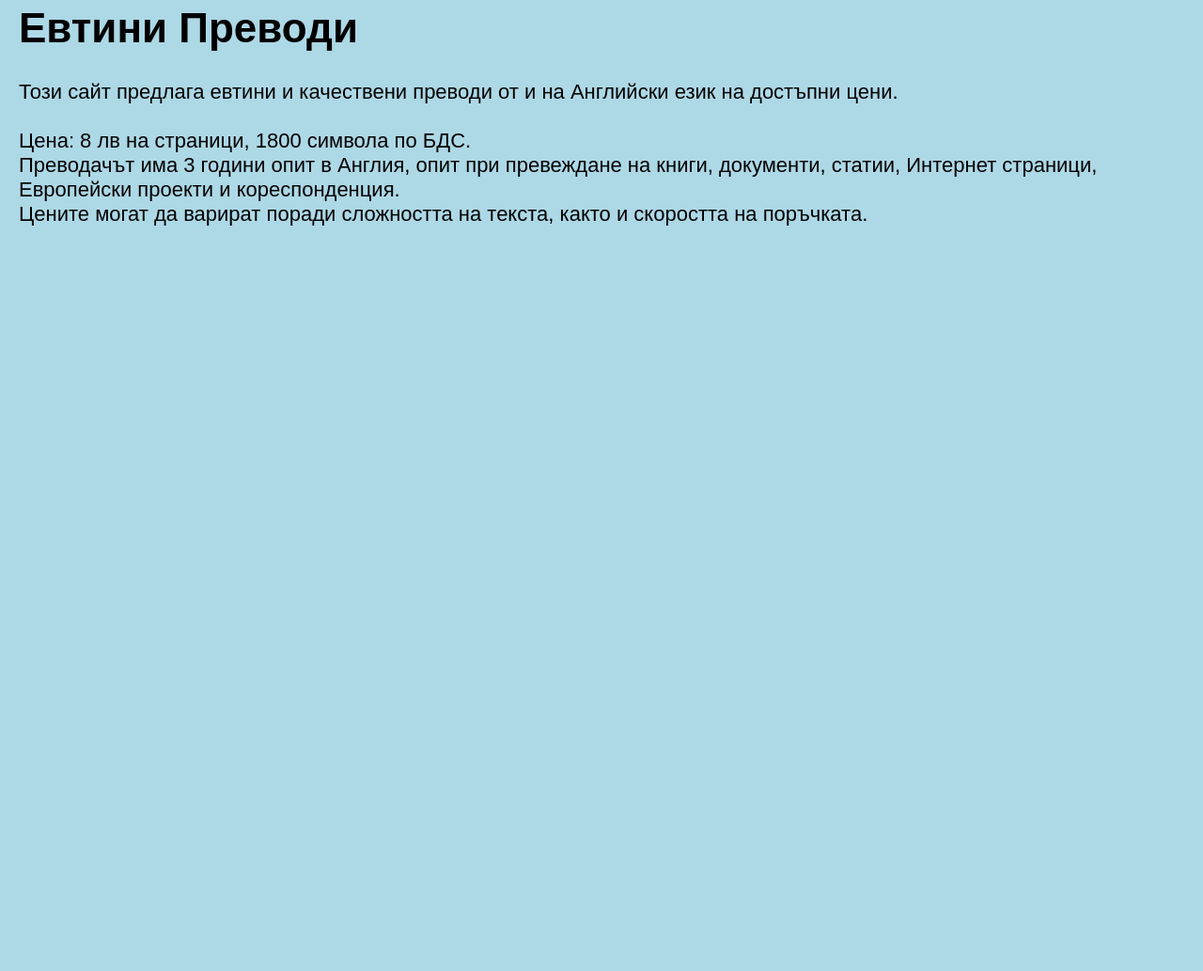
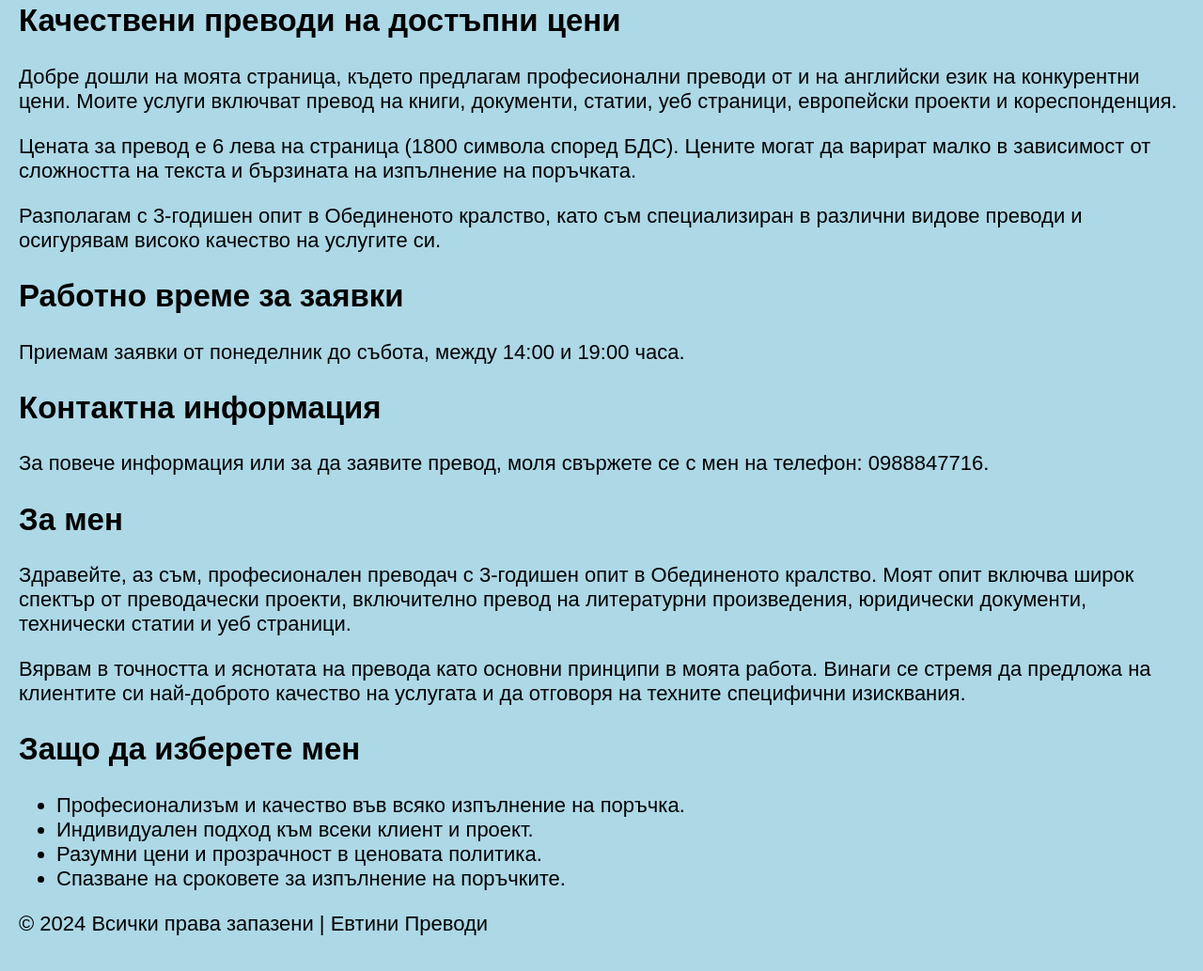
Before and after one commit to rt20bg/Prevodach, a plain HTML site: page index.html in a window 1280 px wide. Shown: the part 411-1444 px from the top of the page at 94% size. Before the commit the page ends 800 px from the top, so only its background shows below. Drawn offline with Linux system fonts and the light colour scheme.

Commit message:
Add files via upload

```diff
--- a/index.html
+++ b/index.html
@@ -3,9 +3,9 @@
 <head>
     <title>Евтини Преводи Английски</title>
     <meta charset="UTF-8">
-    <meta name="description" content="A brief description of your website's content.">
-    <meta name="keywords" content="keyword1, keyword2, keyword3, keyword4">
-    <meta name="author" content="Your Name or Company">
+<meta name="description" content="Професионални преводи от Английски на Български език. Високо качество, достъпни цени и над 3 години опит в Обединеното кралство.">
+<meta name="keywords" content="преводи английски, преводи английски цена, преводач от английски на български, преводач от български на английски, превод на уебсайтове">
+
     <meta name="viewport" content="width=device-width, initial-scale=1.0">
     <style>
         body {
@@ -61,13 +61,41 @@
 </div>
 
 <div class="content">
-    <h1>Евтини Преводи</h1>
-    <p>Този сайт предлага евтини и качествени преводи от и на Английски език на достъпни цени.<br><br>
-	Цена: 8 лв на страници, 1800 символа по БДС.<br>
+        <section>
+            <h2>Качествени преводи на достъпни цени</h2>
+            <p>Добре дошли на моята страница, където предлагам професионални преводи от и на английски език на конкурентни цени. Моите услуги включват превод на книги, документи, статии, уеб страници, европейски проекти и кореспонденция.</p>
+            <p>Цената за превод е 6 лева на страница (1800 символа според БДС). Цените могат да варират малко в зависимост от сложността на текста и бързината на изпълнение на поръчката.</p>
+            <p>Разполагам с 3-годишен опит в Обединеното кралство, като съм специализиран в различни видове преводи и осигурявам високо качество на услугите си.</p>
+        </section>
+        <section>
+            <h2>Работно време за заявки</h2>
+            <p>Приемам заявки от понеделник до събота, между 14:00 и 19:00 часа.</p>
+        </section>
 
-	Преводачът има 3 години опит в Англия, опит при превеждане на книги, документи, статии, Интернет страници, Европейски проекти и кореспонденция.<br>
-	Цените могат да варират поради сложността на текста, както и скоростта на поръчката.
+		        <section>
+            <h2>Контактна информация</h2>
+            <p>За повече информация или за да заявите превод, моля свържете се с мен на телефон: 0988847716.</p>
+        </section>
 
+        <section>
+            <h2>За мен</h2>
+            <p>Здравейте, аз съм, професионален преводач с 3-годишен опит в Обединеното кралство. Моят опит включва широк спектър от преводачески проекти, включително превод на литературни произведения, юридически документи, технически статии и уеб страници.</p>
+            <p>Вярвам в точността и яснотата на превода като основни принципи в моята работа. Винаги се стремя да предложа на клиентите си най-доброто качество на услугата и да отговоря на техните специфични изисквания.</p>
+        </section>
+        <section>
+            <h2>Защо да изберете мен</h2>
+            <ul>
+                <li>Професионализъм и качество във всяко изпълнение на поръчка.</li>
+                <li>Индивидуален подход към всеки клиент и проект.</li>
+                <li>Разумни цени и прозрачност в ценовата политика.</li>
+                <li>Спазване на сроковете за изпълнение на поръчките.</li>
+            </ul>
+        </section>
+
+    </main>
+    <footer>
+        <p>&copy; 2024 Всички права запазени | Евтини Преводи</p>
+    </footer>
 
 
 	</p>
```
